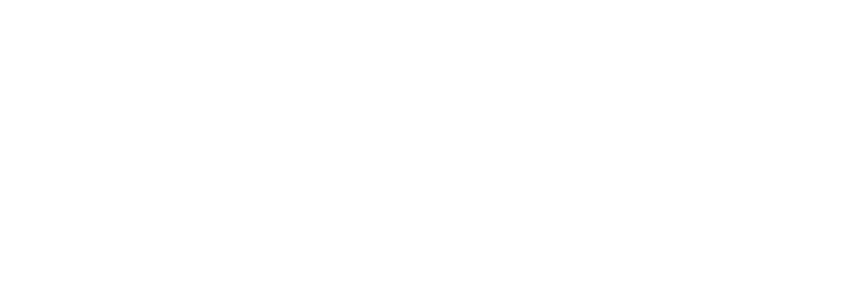
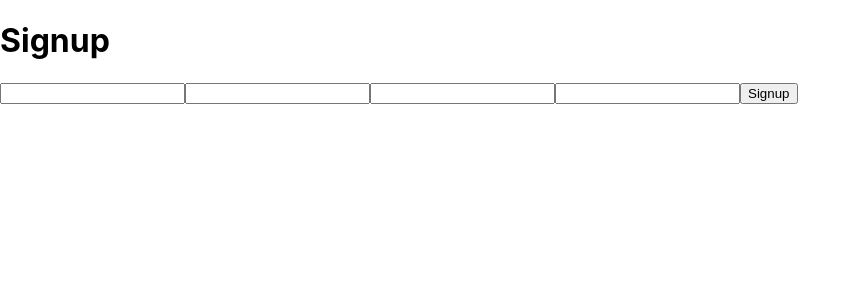
Before and after one commit to ivan-jb-mak/twitter-clone, a React (Create React App) app in the folder client/: page /signup in a window 1280 px wide. Shown: the top 300 px of the page, without its empty margins (0-861 px from the left). Built offline with nearby package versions, Linux system fonts and the light colour scheme.

Commit message:
adding validation schema with Yup, and adding SignupValues interface type

```diff
--- a/client/src/App.tsx
+++ b/client/src/App.tsx
@@ -12,6 +12,7 @@
 // Components
 import Users from "./components/Users";
 import Landing from "./components/Landing";
+import Signup from "./pages/Signup";
 
 //CSS
 import "./App.css";
@@ -30,6 +31,7 @@
 });
 
 const link = authLink.concat(httpLink as any);
+
 const client = new ApolloClient({
   link: link as any,
   cache: new InMemoryCache(),
@@ -46,6 +48,9 @@
           <Route path="/landing">
             <Landing />
           </Route>
+          <Route path="/signup">
+            <Signup />
+          </Route>
         </Switch>
       </Router>
     </ApolloProvider>
--- /dev/null
+++ b/client/src/pages/Signup.tsx
@@ -0,0 +1,86 @@
+import React from "react";
+import { gql, useMutation } from "@apollo/client";
+import { ErrorMessage, Field, Form, Formik } from "formik";
+import * as Yup from "yup";
+import { useHistory } from "react-router-dom";
+import { async } from "q";
+
+const SIGNUP_MUTATION = gql`
+  mutation signup($name: String, $email: String!, $password: String!) {
+    signup(name: $name, email: $email, password: $password) {
+      token
+    }
+  }
+`;
+
+interface SignupValues {
+  email: string;
+  password: string;
+  confirmPassword: string;
+  name: string;
+}
+
+const Signup = () => {
+  const history = useHistory();
+  const [signup, { data }] = useMutation(SIGNUP_MUTATION);
+
+  const initialValues: SignupValues = {
+    email: "",
+    password: "",
+    confirmPassword: "",
+    name: "",
+  };
+
+  const validationSchema = Yup.object({
+    email: Yup.string()
+      .email("Invalid email address")
+      .required("Email Required"),
+    password: Yup.string()
+      .max(20, "Must be 20 characters or less")
+      .required("Password Required"),
+    confirmPassword: Yup.string().oneOf(
+      [Yup.ref("password"), null],
+      "Password must match"
+    ),
+    name: Yup.string()
+      .max(15, "Must be 15 characters or less")
+      .required("Name Required"),
+  });
+
+  return (
+    <div>
+      <h1>Signup</h1>
+      <Formik
+        initialValues={initialValues}
+        validationSchema={validationSchema}
+        onSubmit={async (value, { setSubmitting }) => {
+          setSubmitting(true);
+          const response = await signup({
+            variables: values,
+          });
+          localStorage.setItem("token", response.data.singup.token);
+          setSubmitting(false);
+          history.pushState("/users");
+        }}
+      >
+        <Form>
+          <Field name="email" type="text" palceholder="Email" />
+          <ErrorMessage name="email" component={"div"} />
+          <Field name="name" type="text" palceholder="Name" />
+          <ErrorMessage name="name" component={"div"} />
+          <Field name="password" type="text" palceholder="Password" />
+          <ErrorMessage name="password" component={"div"} />
+          <Field
+            name="confirmPassword"
+            type="text"
+            palceholder="Confirm Password"
+          />
+          <ErrorMessage name="confirmPassword" component={"div"} />
+          <button type="submit">Signup</button>
+        </Form>
+      </Formik>
+    </div>
+  );
+};
+
+export default Signup;
```
Also changed, not shown: client/package.json (+5 -2 lines), 1 other file (tests, documents, lock files or other folders).
